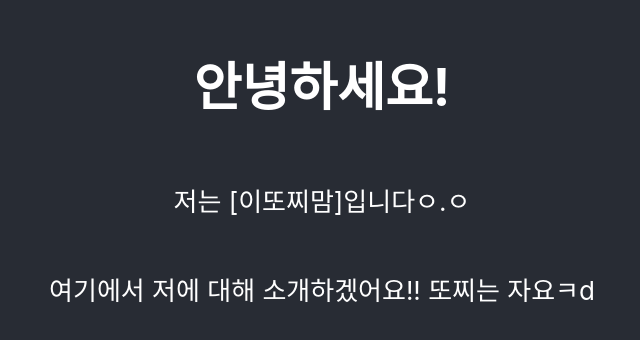
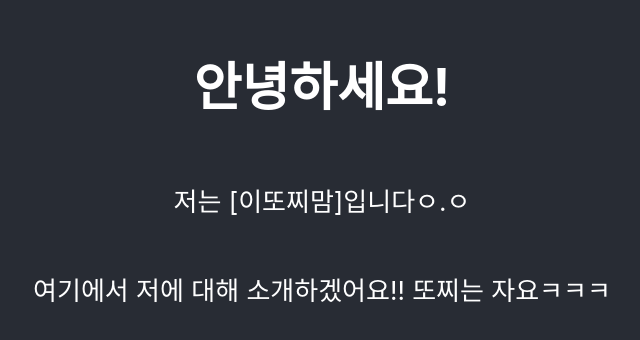
Before and after one commit to doyun0327/doyun0327.github.io, a React (Create React App) app: page / in a window 1280 px wide. Shown: the part 228-568 px from the top of the page, without its empty margins (318-958 px from the left). Built offline with nearby package versions, Linux system fonts and the light colour scheme.

Commit message:
>"C:\Users\idoyu\AppData\Roaming\npm\serve" -s "C:\ProgramData\Jenkins\.jenkins\workspace\prod-ssh\build" -l 6500 이 상태에서 배포되는지 확인..

```diff
--- a/src/App.js
+++ b/src/App.js
@@ -6,7 +6,7 @@ function App() {
       <header className="App-header">
       <h1>안녕하세요!</h1>
         <p>저는 [이또찌맘]입니다ㅇ.ㅇ</p>
-        <p>여기에서 저에 대해 소개하겠어요!! 또찌는 자요ㅋd</p>
+        <p>여기에서 저에 대해 소개하겠어요!! 또찌는 자요ㅋㅋㅋ</p>
       </header>
     </div>
   );
```
